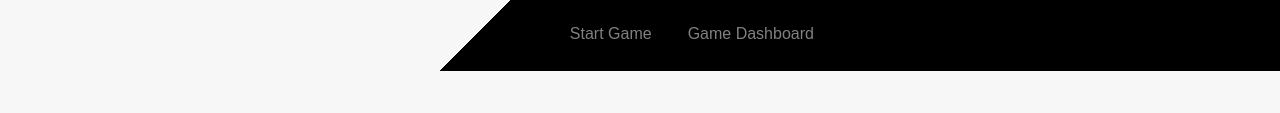
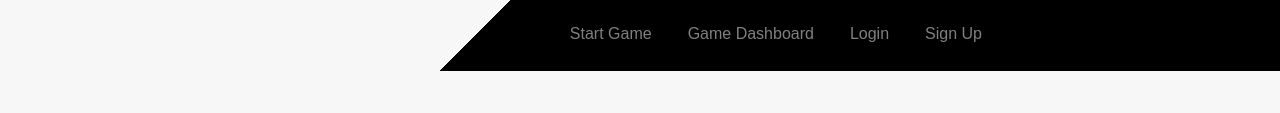
Before and after one commit to StephaneUhlmann/cctgameproject, a website: page public/dashboard.html in a window 1280 px wide. Shown: the part 222-335 px from the top of the page. Drawn offline with nearby package versions, Linux system fonts and the light colour scheme.

Commit message:
adding login and sign up to nav bar

```diff
--- a/public/dashboard.html
+++ b/public/dashboard.html
@@ -40,6 +40,12 @@
                     </li>
                     <li class="nav-item">
                         <a class="nav-link" href="dashboard.html">Game Dashboard</a>
+                    </li>
+                    <li class="nav-item">
+                        <a class="nav-link" href="login.html">Login</a>
+                    </li>
+                    <li class="nav-item">
+                        <a class="nav-link" href="signup.html">Sign Up</a>
                     </li>
                 </ul>
             </div>
```
Also changed, not shown: public/index.html (+6 -0 lines), public/login.html (+6 -0 lines), public/signup.html (+6 -0 lines).
